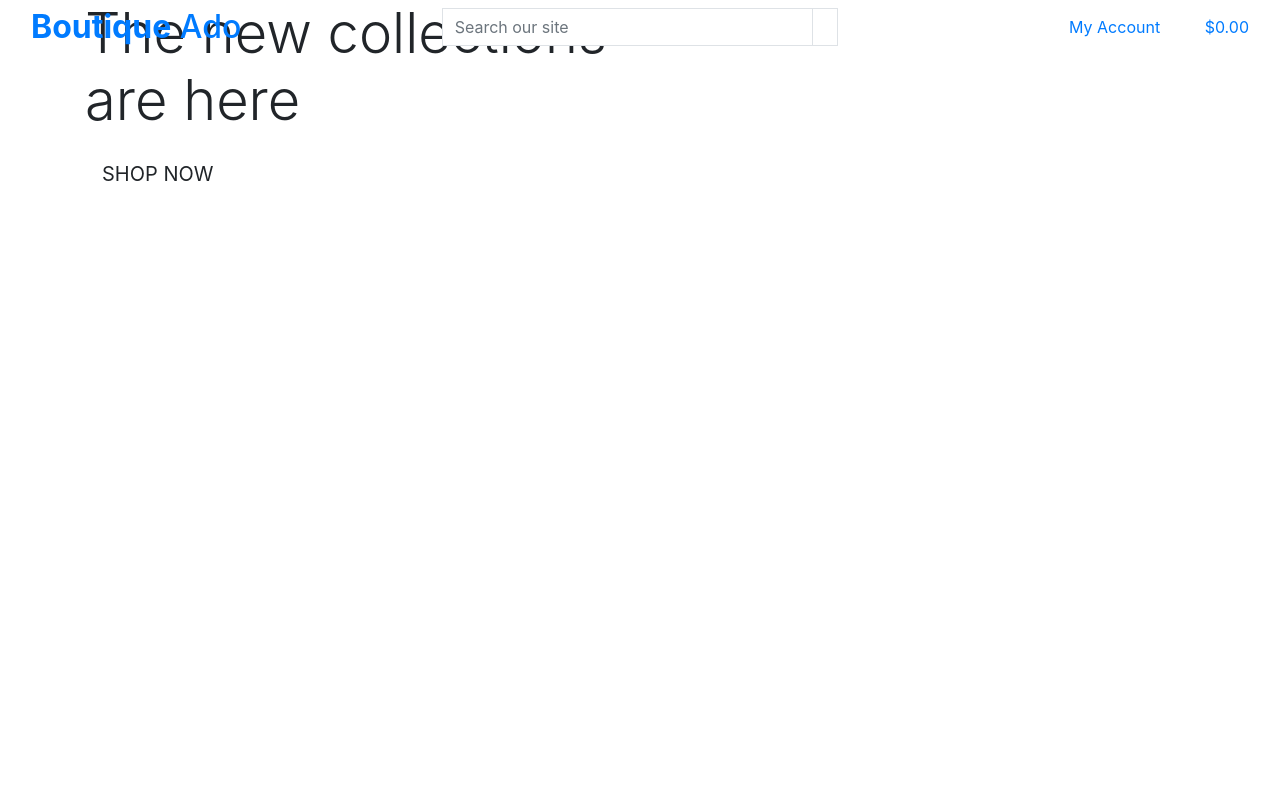
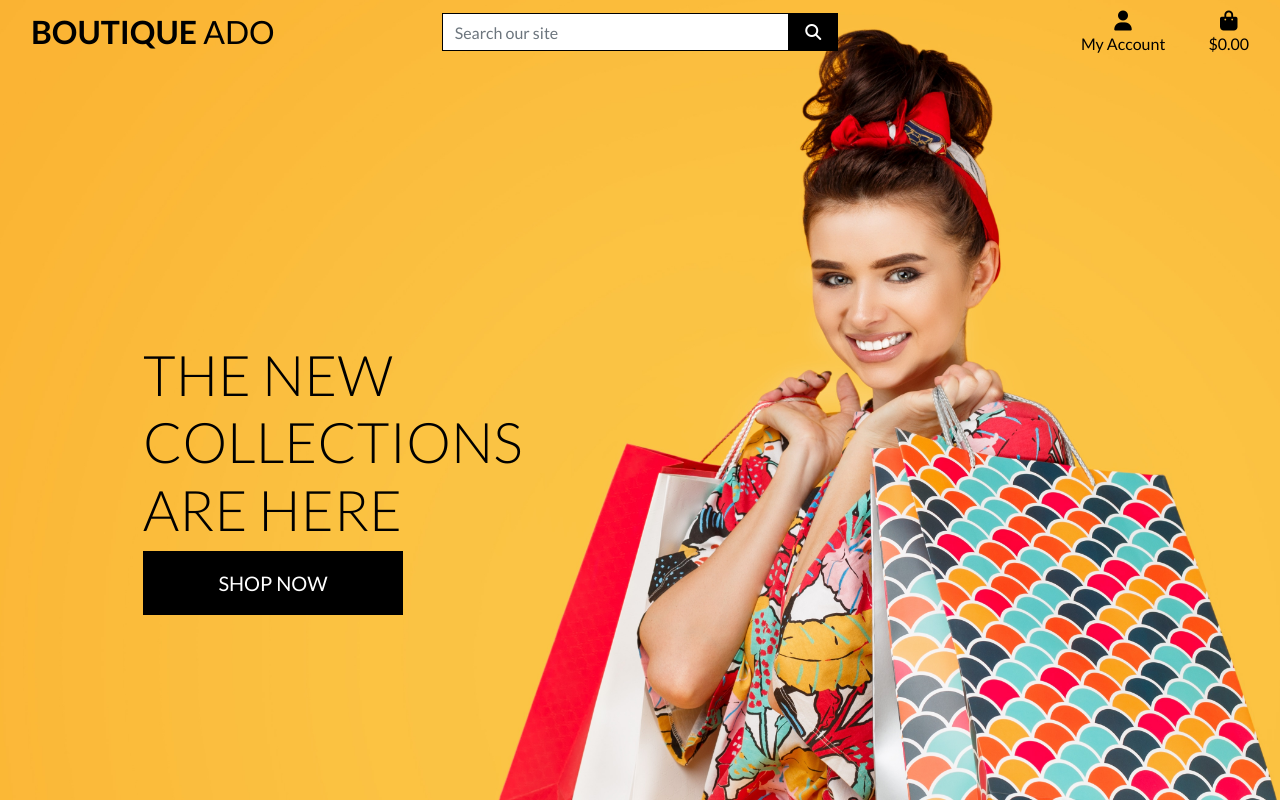
Before and after one commit to patrickaod/Boutique-Ado, a Django app: page / in a window 1280 px wide. Run offline with Django 3.2, Linux system fonts and the light colour scheme; some libraries are stand-ins or nearby versions.

Commit message:
Complete header and css

```diff
--- a/boutique_ado/urls.py
+++ b/boutique_ado/urls.py
@@ -15,9 +15,11 @@ Including another URLconf
 """
 from django.contrib import admin
 from django.urls import path, include
+from django.conf import settings
+from django.conf.urls.static import static
 
 urlpatterns = [
     path('admin/', admin.site.urls),
     path('accounts/', include('allauth.urls')),
     path('', include('home.urls')),
-]
+] + static(settings.MEDIA_URL, document_root=settings.MEDIA_ROOT)
--- /dev/null
+++ b/static/css/base.css
@@ -0,0 +1,82 @@
+
+html {
+    height: 100%;
+}
+
+body {
+    background: url('/media/homepage_background_cropped.jpg') no-repeat center center fixed;
+    background-size: cover;
+    height: calc(100vh - 164px);
+    color: #555;
+    font-family: 'Lato';
+}
+
+/* from Bulma */
+.icon {
+    align-items: center;
+    display: inline-flex;
+    justify-content: center;
+    height: 1.5rem;
+    width: 1.5rem;
+}
+
+.logo-font {
+    text-transform: uppercase;
+}
+
+.main-logo-link {
+    width: fit-content;
+}
+
+.shop-now-button {
+    background: black;
+    color: white;
+    min-width: 260px;
+}
+
+.btn-black {
+    background: black;
+    color: white;
+}
+
+.shop-now-button:hover,
+.shop-now-button:active,
+.shop-now-button:focus,
+.btn-black:hover,
+.btn-black:active,
+.btn-black:focus {
+    background: #222;
+    color: white;
+}
+
+.text-black {
+    color: #000 !important;
+}
+
+.border-black {
+    border: 1px solid black !important;
+}
+
+/* -------------------------------- Media Queries */
+
+/* Slightly larger container on xl screens */
+@media (min-width: 1200px) {
+  .container {
+    max-width: 80%;
+  }
+}
+
+/* fixed top navbar only on medium and up */
+@media (min-width: 992px) {
+    .fixed-top-desktop-only {
+        position: fixed;
+        top: 0;
+        right: 0;
+        left: 0;
+        z-index: 1030;
+    }
+
+    .header-container {
+        padding-top: 164px;
+    }
+}
--- a/templates/base.html
+++ b/templates/base.html
@@ -2,6 +2,7 @@
 
 <!doctype html>
 <html lang="en">
+
 <head>
 
     {% block meta %}
@@ -14,16 +15,30 @@
     {% endblock %}
 
     {% block corecss %}
-        <link rel="stylesheet" href="https://stackpath.bootstrapcdn.com/bootstrap/4.4.1/css/bootstrap.min.css" integrity="sha384-Vkoo8x4CGsO3+Hhxv8T/Q5PaXtkKtu6ug5TOeNV6gBiFeWPGFN9MuhOf23Q9Ifjh" crossorigin="anonymous">
+    <link rel="stylesheet" href="https://stackpath.bootstrapcdn.com/bootstrap/4.4.1/css/bootstrap.min.css"
+        integrity="sha384-Vkoo8x4CGsO3+Hhxv8T/Q5PaXtkKtu6ug5TOeNV6gBiFeWPGFN9MuhOf23Q9Ifjh" crossorigin="anonymous">
+    <link rel="preconnect" href="https://fonts.googleapis.com">
+    <link rel="preconnect" href="https://fonts.gstatic.com" crossorigin>
+    <link
+        href="https://fonts.googleapis.com/css2?family=Lato:ital,wght@0,100;0,300;0,400;0,700;0,900;1,100;1,300;1,400;1,700;1,900&display=swap"
+        rel="stylesheet">
+    <link rel="stylesheet" href="{% static 'css/base.css' %}">
     {% endblock %}
 
     {% block extra_css %}
     {% endblock %}
 
     {% block corejs %}
-        <script src="https://code.jquery.com/jquery-3.4.1.slim.min.js" integrity="sha384-J6qa4849blE2+poT4WnyKhv5vZF5SrPo0iEjwBvKU7imGFAV0wwj1yYfoRSJoZ+n" crossorigin="anonymous"></script>
-        <script src="https://cdn.jsdelivr.net/npm/popper.js@1.16.0/dist/umd/popper.min.js" integrity="sha384-Q6E9RHvbIyZFJoft+2mJbHaEWldlvI9IOYy5n3zV9zzTtmI3UksdQRVvoxMfooAo" crossorigin="anonymous"></script>
-        <script src="https://stackpath.bootstrapcdn.com/bootstrap/4.4.1/js/bootstrap.min.js" integrity="sha384-wfSDF2E50Y2D1uUdj0O3uMBJnjuUD4Ih7YwaYd1iqfktj0Uod8GCExl3Og8ifwB6" crossorigin="anonymous"></script>
+    <script src="https://code.jquery.com/jquery-3.4.1.slim.min.js"
+        integrity="sha384-J6qa4849blE2+poT4WnyKhv5vZF5SrPo0iEjwBvKU7imGFAV0wwj1yYfoRSJoZ+n"
+        crossorigin="anonymous"></script>
+    <script src="https://cdn.jsdelivr.net/npm/popper.js@1.16.0/dist/umd/popper.min.js"
+        integrity="sha384-Q6E9RHvbIyZFJoft+2mJbHaEWldlvI9IOYy5n3zV9zzTtmI3UksdQRVvoxMfooAo"
+        crossorigin="anonymous"></script>
+    <script src="https://stackpath.bootstrapcdn.com/bootstrap/4.4.1/js/bootstrap.min.js"
+        integrity="sha384-wfSDF2E50Y2D1uUdj0O3uMBJnjuUD4Ih7YwaYd1iqfktj0Uod8GCExl3Og8ifwB6"
+        crossorigin="anonymous"></script>
+    <script src="https://kit.fontawesome.com/e9c73d7092.js" crossorigin="anonymous"></script>
     {% endblock %}
 
     {% block extra_js %}
@@ -31,6 +46,7 @@
 
     <title>Boutique Ado {% block extra_title %}{% endblock %}</title>
 </head>
+
 <body>
     <header class="container-fluid fixed-top">
         <div class="row">
@@ -42,7 +58,8 @@
             <div class="col-12 col-lg-4 my-auto py-1 py-lg-0">
                 <form method="GET" action="">
                     <div class="input-group w-100">
-                        <input class="form-control border border-black rounded-0" type="text" name="q" placeholder="Search our site">
+                        <input class="form-control border border-black rounded-0" type="text" name="q"
+                            placeholder="Search our site">
                         <div class="input-group-append">
                             <button class="form-control btn btn-black border border-black rounded-0" type="submit">
                                 <span class="icon">
@@ -56,7 +73,8 @@
             <div class="col-12 col-lg-4 my-auto py-1 py-lg-0">
                 <ul class="list-inline list-unstyled text-center text-lg-right my-0">
                     <li class="list-inline-item dropdown">
-                        <a class="text-black nav-link" href="#" id="user-options" data-toggle="dropdown" aria-haspopup="true" aria-expanded="false">
+                        <a class="text-black nav-link" href="#" id="user-options" data-toggle="dropdown"
+                            aria-haspopup="true" aria-expanded="false">
                             <div class="text-center">
                                 <div><i class="fas fa-user fa-lg"></i></div>
                                 <p class="my-0">My Account</p>
@@ -76,7 +94,8 @@
                         </div>
                     </li>
                     <li class="list-inline-item">
-                        <a class="{% if grand_total %}text-info font-weight-bold{% else %}text-black{% endif %} nav-link" href="">
+                        <a class="{% if grand_total %}text-info font-weight-bold{% else %}text-black{% endif %} nav-link"
+                            href="">
                             <div class="text-center">
                                 <div><i class="fas fa-shopping-bag fa-lg"></i></div>
                                 <p class="my-0">
@@ -109,4 +128,5 @@
 
 
 </body>
+
 </html>
```
Also changed, not shown: boutique_ado/settings.py (+6 -2 lines), media/homepage_background_cropped.jpg (added). Lines whose indentation alone changed are shown as unchanged.
